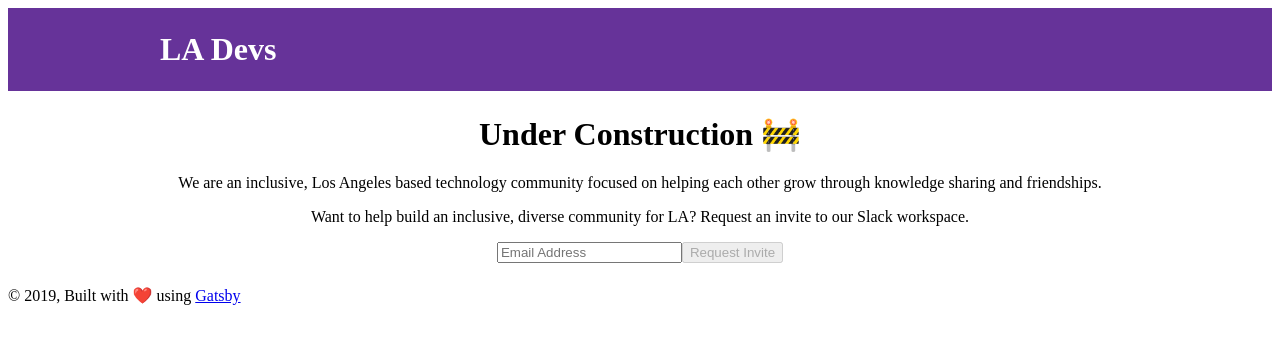
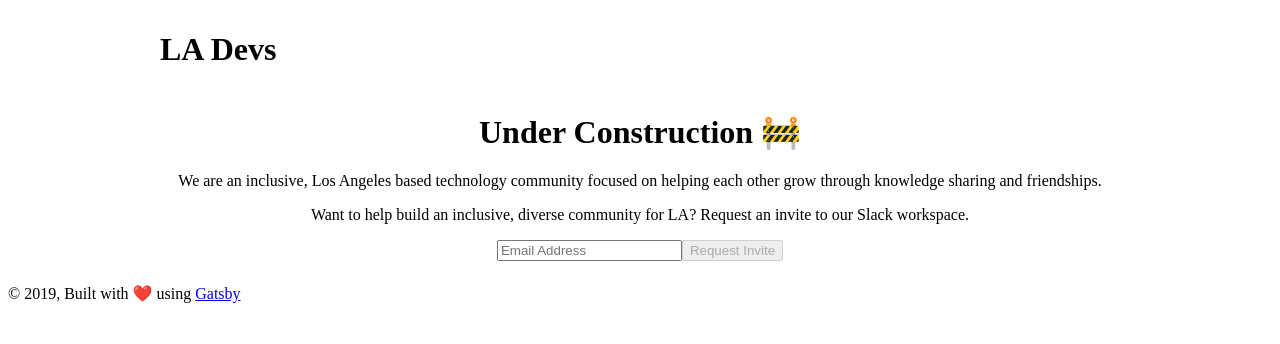
Before and after one commit to la-devs/ladevs.org, a Gatsby site: page / in a window 1280 px wide. Built offline with nearby package versions, Linux system fonts and the light colour scheme; Gatsby itself is replaced by a stand-in of ours.

Commit message:
Remove background color from headeer

```diff
--- a/src/components/header.js
+++ b/src/components/header.js
@@ -3,12 +3,7 @@ import PropTypes from "prop-types"
 import React from "react"
 
 const Header = ({ siteTitle }) => (
-  <header
-    style={{
-      background: `rebeccapurple`,
-      marginBottom: `1.45rem`,
-    }}
-  >
+  <header>
     <div
       style={{
         margin: `0 auto`,
@@ -20,7 +15,7 @@ const Header = ({ siteTitle }) => (
         <Link
           to="/"
           style={{
-            color: `white`,
+            color: `black`,
             textDecoration: `none`,
           }}
         >
```
